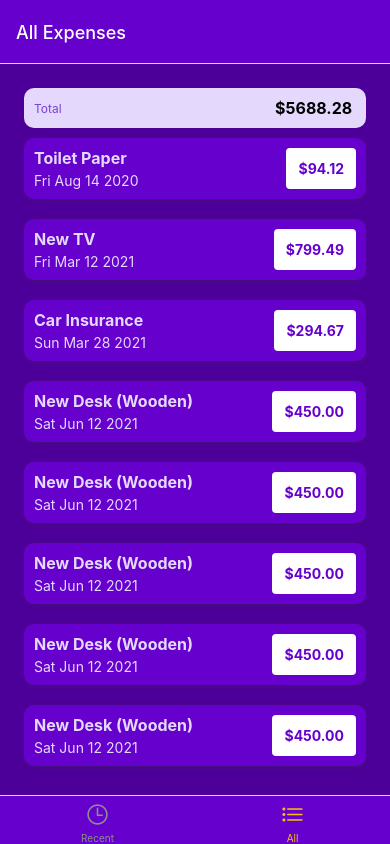
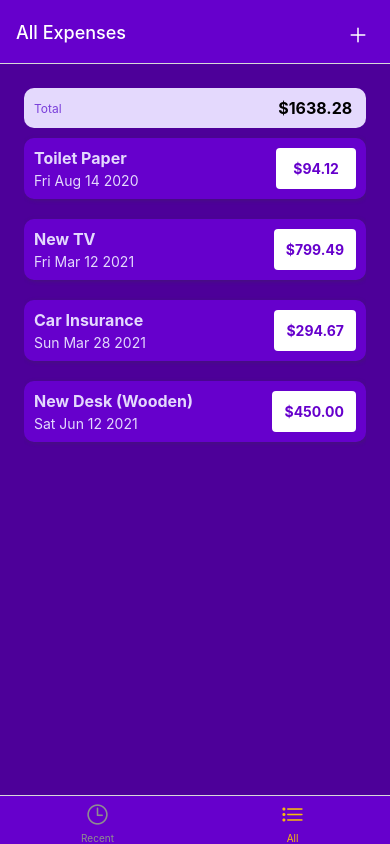
Before and after one commit to luccahuguet/expenses-app, a React Native app: screen /AllExpenses in a window 390 px wide. Built offline with nearby package versions, Linux system fonts and the light colour scheme.

Commit message:
chore: Add "Add" button to ExpensesOverview header

```diff
--- a/App.js
+++ b/App.js
@@ -8,6 +8,7 @@ import RecentExpenses from "./screens/RecentExpenses";
 import AllExpenses from "./screens/AllExpenses";
 import { GlobalStyles } from "./constants/styles";
 import { Ionicons } from "@expo/vector-icons";
+import IconButton from "./components/UI/IconButton";
 
 const Stack = createNativeStackNavigator();
 const BottomTabs = createBottomTabNavigator();
@@ -20,6 +21,14 @@ const ExpensesOverview = () => {
         headerTintColor: "white",
         tabBarStyle: { backgroundColor: GlobalStyles.colors.primary500 },
         tabBarActiveTintColor: GlobalStyles.colors.accent500,
+        headerRight: ({ tintColor }) => (
+          <IconButton
+            onPress={() => {}}
+            icon="add"
+            color={tintColor}
+            size={24}
+          />
+        ),
       }}
     >
       <BottomTabs.Screen
--- a/components/ExpenseItem.js
+++ b/components/ExpenseItem.js
@@ -4,8 +4,15 @@ import { GlobalStyles } from "../constants/styles";
 import { StyleSheet } from "react-native";
 
 const ExpenseItem = ({ description, amount, date }) => {
+  const expensePressedHandler = () => {
+    console.log("Expense pressed");
+  };
+
   return (
-    <Pressable>
+    <Pressable
+      onPress={expensePressedHandler}
+      style={({ pressed }) => pressed && styles.pressed}
+    >
       <View style={styles.expenseItem}>
         <View>
           <Text style={[styles.textBase, styles.description]}>
@@ -24,6 +31,9 @@ const ExpenseItem = ({ description, amount, date }) => {
 export default ExpenseItem;
 
 const styles = StyleSheet.create({
+  pressed: {
+    opacity: 0.75,
+  },
   expenseItem: {
     padding: 10,
     marginVertical: 10,
@@ -52,6 +62,7 @@ const styles = StyleSheet.create({
     justifyContent: "center",
     alignItems: "center",
     borderRadius: 4,
+    minWidth: 80,
   },
   amount: {
     color: GlobalStyles.colors.primary500,
--- a/components/ExpensesOutput.js
+++ b/components/ExpensesOutput.js
@@ -30,60 +30,6 @@ const DUMMY_EXPENSES = [
     amount: 450,
     date: new Date(2021, 5, 12),
   },
-  {
-    id: "e4",
-    description: "New Desk (Wooden)",
-    amount: 450,
-    date: new Date(2021, 5, 12),
-  },
-  {
-    id: "e4",
-    description: "New Desk (Wooden)",
-    amount: 450,
-    date: new Date(2021, 5, 12),
-  },
-  {
-    id: "e4",
-    description: "New Desk (Wooden)",
-    amount: 450,
-    date: new Date(2021, 5, 12),
-  },
-  {
-    id: "e4",
-    description: "New Desk (Wooden)",
-    amount: 450,
-    date: new Date(2021, 5, 12),
-  },
-  {
-    id: "e4",
-    description: "New Desk (Wooden)",
-    amount: 450,
-    date: new Date(2021, 5, 12),
-  },
-  {
-    id: "e4",
-    description: "New Desk (Wooden)",
-    amount: 450,
-    date: new Date(2021, 5, 12),
-  },
-  {
-    id: "e4",
-    description: "New Desk (Wooden)",
-    amount: 450,
-    date: new Date(2021, 5, 12),
-  },
-  {
-    id: "e4",
-    description: "New Desk (Wooden)",
-    amount: 450,
-    date: new Date(2021, 5, 12),
-  },
-  {
-    id: "e4",
-    description: "New Desk (Wooden)",
-    amount: 450,
-    date: new Date(2021, 5, 12),
-  },
 ];
 
 const ExpensesOutput = ({ expenses, expensesPeriod }) => {
@@ -103,7 +49,9 @@ export default ExpensesOutput;
 const styles = StyleSheet.create({
   container: {
     flex: 1,
-    padding: 24,
+    paddingHorizontal: 24,
+    paddingTop: 24,
+    paddingBottom: 0,
     backgroundColor: GlobalStyles.colors.primary700,
   },
 });
--- /dev/null
+++ b/components/UI/IconButton.js
@@ -0,0 +1,33 @@
+import React from "react";
+import { View, StyleSheet, Pressable } from "react-native";
+import { GlobalStyles } from "../../constants/styles";
+import { Ionicons } from "@expo/vector-icons";
+
+const IconButton = ({ onPress, icon, color, size }) => {
+  return (
+    <Pressable
+      onPress={onPress}
+      style={({ pressed }) => pressed && styles.pressed}
+    >
+      <View style={styles.buttonContainer}>
+        <Ionicons name={icon} size={size} color={color} />
+      </View>
+    </Pressable>
+  );
+};
+
+const styles = StyleSheet.create({
+  buttonContainer: {
+    padding: 10,
+    borderRadius: 5,
+    marginHorizontal: 10,
+    marginTop: 5,
+    marginBottom: 0,
+    backgroundColor: GlobalStyles.colors.primary500,
+  },
+  pressed: {
+    opacity: 0.75,
+  },
+});
+
+export default IconButton;
```
